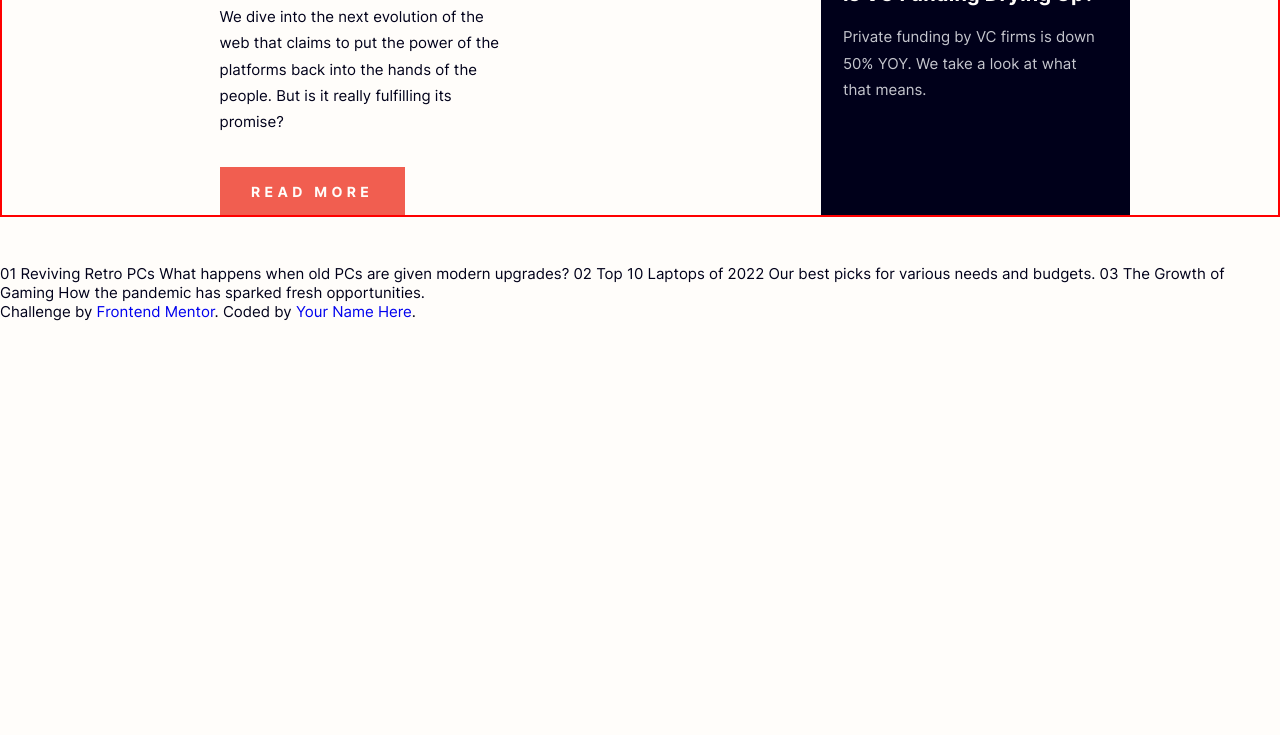
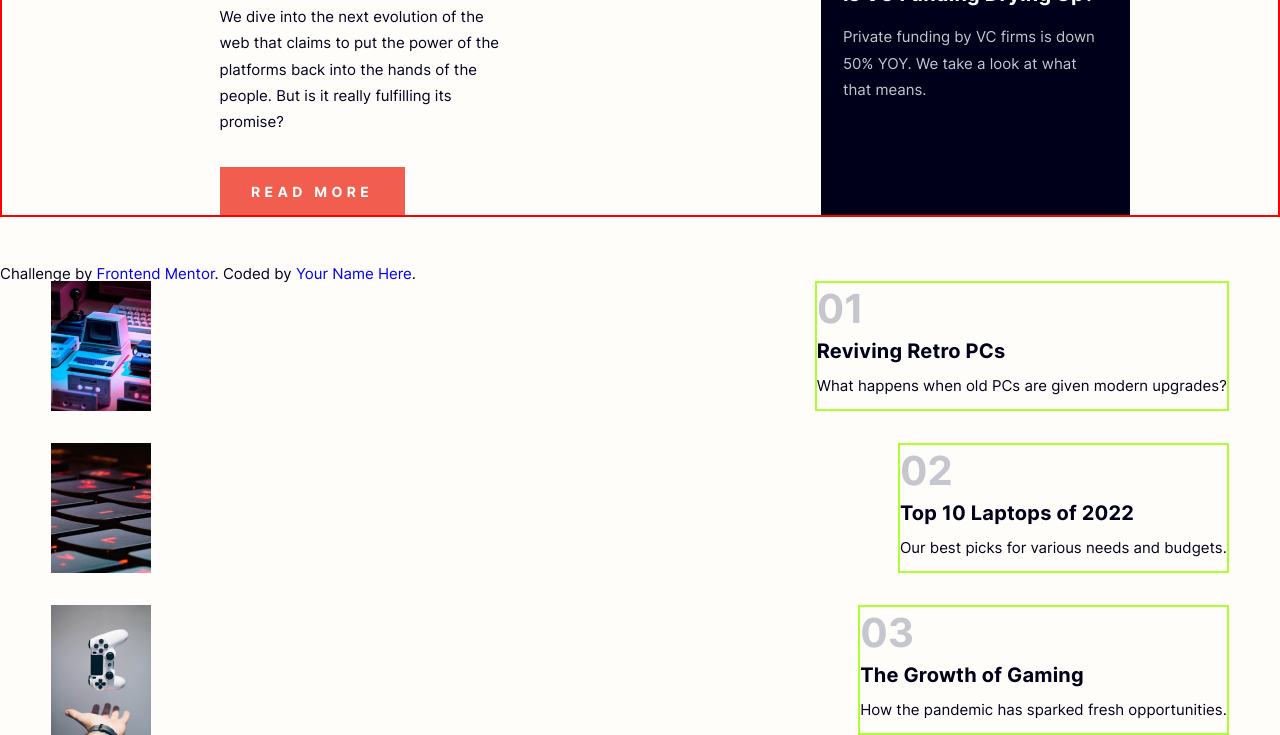
Before and after one commit to antozr/news-home-page, a website built with Parcel: page src/index.html in a window 1280 px wide. Shown: the part 620-1355 px from the top of the page. Before the commit the page ends 941 px from the top, so only its background shows below. Built offline with nearby package versions, Linux system fonts and the light colour scheme.

Commit message:
ADD contenut + structure

```diff
--- a/src/index.html
+++ b/src/index.html
@@ -65,14 +65,14 @@
 			<section class="sect sect--first">
 				<div class="sect__boxContent">
 					<img srcset="./assets/images/image-web-3-mobile.jpg 600w,
-																																													./assets/images/image-web-3-desktop.jpg" loading="lazy" src="./assets/images/image-web-3-desktop.jpg" alt="" class="sect__img">
+																																																																					./assets/images/image-web-3-desktop.jpg" loading="lazy" src="./assets/images/image-web-3-desktop.jpg" alt="" class="sect__img">
 					<h1 class="sect__title">
 						The Bright Future of Web 3.0?
 					</h1>
 					<div class="sect__boxAT">
 						<p class="sect__txt">
 							We dive into the next evolution of the web that claims to put the power of the platforms back into the hands of the people.
-																																											  But is it really fulfilling its promise?
+																																																																							  But is it really fulfilling its promise?
 						</p>
 						<a href="#" class="sect__link">
 							Read more
@@ -114,25 +114,65 @@
 					</ul>
 				</div>
 			</section>
+			<section class="sect--second">
+				<ul class="sect__listBot">
+					<li class="sect__elBot">
+						<img src="./assets/images/image-retro-pcs.jpg" alt="This is an image." class="sect__imgBot" loading="lazy">
+
+						<div class="sect__elBox">
+							<h2 class="sect__title sect__title--2">
+								01
+							</h2>
+							<h3 class="sect__title sect__title--3">
+								Reviving Retro PCs
+							</h3>
+							<p class="sect__txt">
+								What happens when old PCs are given modern upgrades?
+							</p>
+						</div>
+					</li>
+					<li class="sect__elBot">
+						<img src="./assets/images/image-top-laptops.jpg" alt="This is an image." class="sect__imgBot" loading="lazy">
+
+						<div class="sect__elBox">
+							<h2 class="sect__title sect__title--2">
+								02
+							</h2>
+							<h3 class="sect__title sect__title--3">
+								Top 10 Laptops of 2022
+							</h3>
+							<p class="sect__txt">
+								Our best picks for various needs and budgets.
+							</p>
+						</div>
+					</li>
+					<li class="sect__elBot">
+						<img src="./assets/images/image-gaming-growth.jpg" alt="This is an image." class="sect__imgBot" loading="lazy">
+
+						<div class="sect__elBox">
+							<h2 class="sect__title sect__title--2">
+								03
+							</h2>
+							<h3 class="sect__title sect__title--3">
+								The Growth of Gaming
+							</h3>
+							<p class="sect__txt">
+								How the pandemic has sparked fresh opportunities.
+							</p>
+						</div>
+					</li>
+				</ul>
+			</section>
 		</main>
 
 
-		01
-																		  Reviving Retro PCs
-																		  What happens when old PCs are given modern upgrades?
 
-																		  02
-																		  Top 10 Laptops of 2022
-																		  Our best picks for various needs and budgets.
 
-																		  03
-																		  The Growth of Gaming
-																		  How the pandemic has sparked fresh opportunities.
 
 		<div class="attribution">
 			Challenge by
 			<a href="https://www.frontendmentor.io?ref=challenge" target="_blank">Frontend Mentor</a>.
-																																				    Coded by
+																																																				    Coded by
 			<a href="#">Your Name Here</a>.
 		</div>
 	</body>
--- a/src/styles/sect.scss
+++ b/src/styles/sect.scss
@@ -110,6 +110,49 @@
         border-bottom: 1px solid var(--color-darkB);
     }
   }
+
+  &--second{
+    width: 100%;
+    margin: 64px 0 0 0;
+    padding: 0 4vw;
+
+  }
+  &__listBot{
+    display: flex;
+    flex-direction: row;
+    flex-wrap: wrap;
+    row-gap: 32px;
+    column-gap: 50px;
+  }
+  &__elBot{
+    width: 100%;
+    height: auto;
+    min-height: 130px;
+    display: flex;
+    flex-direction: row;
+    justify-content: space-between;
+    column-gap: 24px;
+  }
+  &__elBox{
+    display: flex;
+    flex-direction: column;
+    row-gap: 12px;
+    padding: 6px 0;
+    border: 2px solid greenyellow;
+
+    &>h2{
+      color: var(--color-blueG);
+    }
+    &>h3{
+      margin: 0;
+    }
+
+  }
+  &__imgBot{
+    height: 100%;
+    width: 100px;
+    object-fit: cover;
+  }
 }
 
 
```
